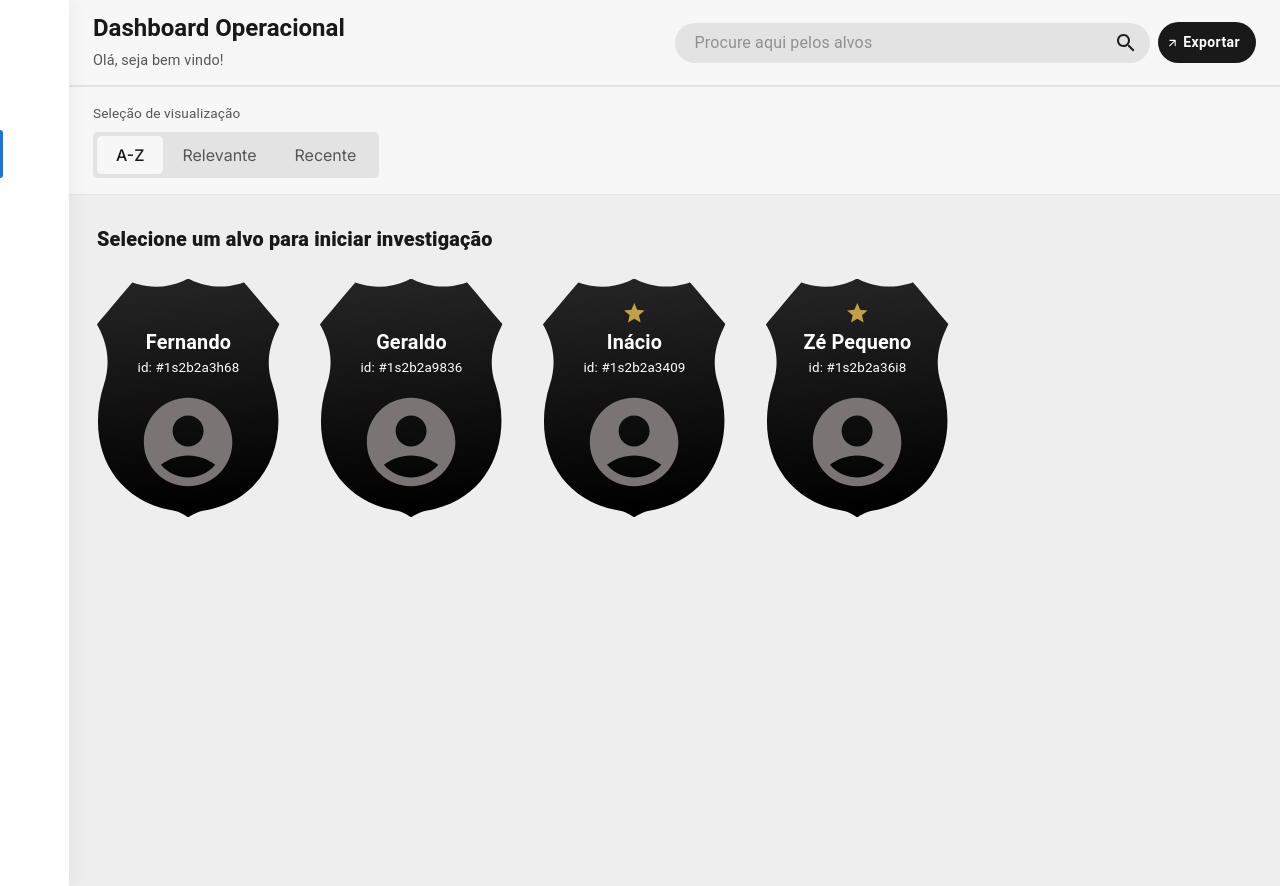
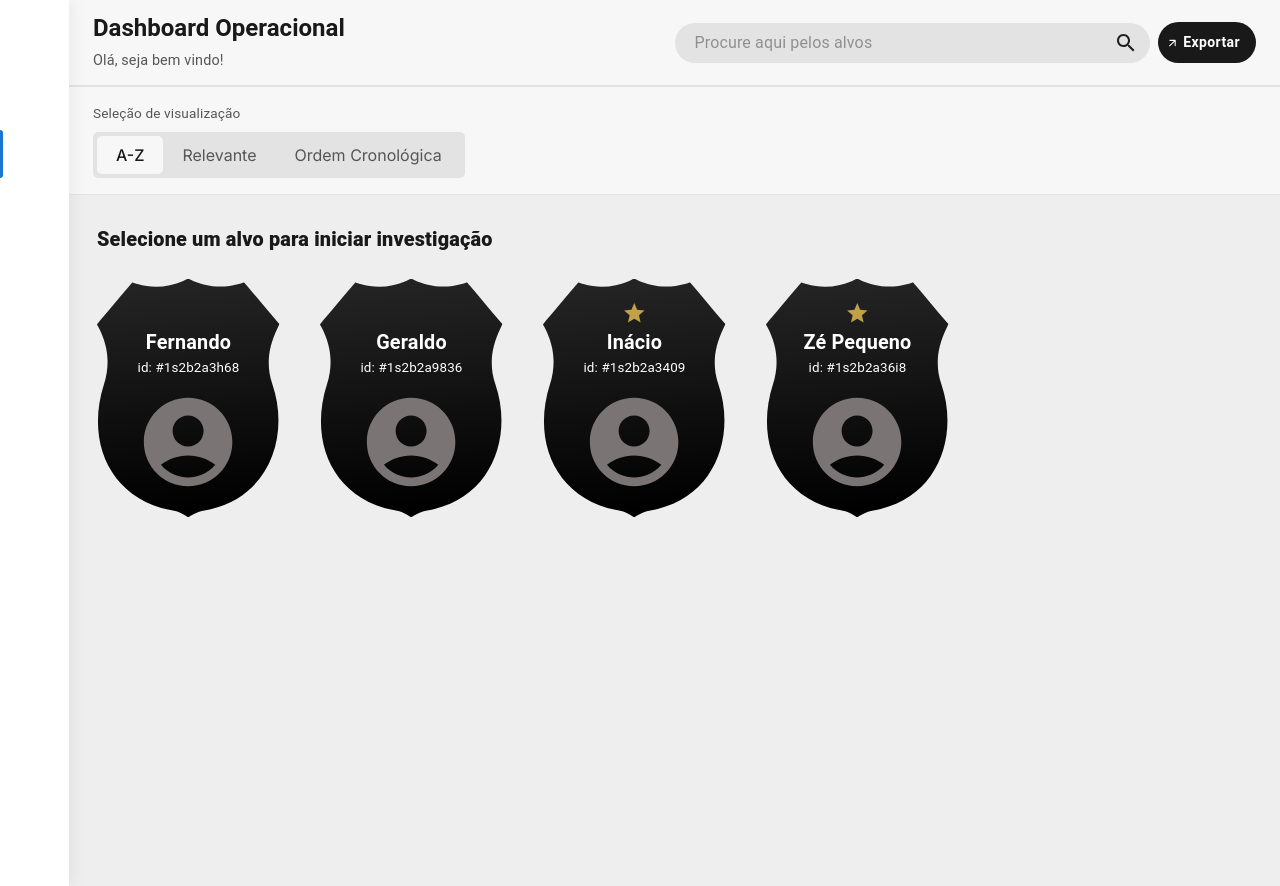
Before and after one commit to lucasdellatorre/dashboard-operacional-frontend, a React (Vite) app: page /alvos in a window 1280 px wide. Built offline with nearby package versions, Linux system fonts and the light colour scheme.

Commit message:
add: filtro de ordem cronologica

```diff
--- a/src/components/suspectCard.tsx
+++ b/src/components/suspectCard.tsx
@@ -10,6 +10,7 @@ interface SuspectCardInterface {
   isRelevant?: boolean;
   photo?: string;
   onClick?: (id: string) => void;
+  dateCreated?: string;
 }
 
 const SuspectCard: React.FC<SuspectCardInterface> = ({
--- a/src/enum/viewSelectionFilterEnum.tsx
+++ b/src/enum/viewSelectionFilterEnum.tsx
@@ -1,5 +1,5 @@
 export enum FilterType {
   ALPHABETICAL_ORDER = "alphabeticalOrder",
   RELEVANT = "relevant",
-  RECENT = "recent",
+  CHRONOLOGICAL_ORDER = "chronologicalOrder",
 }
--- a/src/routes/suspects.tsx
+++ b/src/routes/suspects.tsx
@@ -11,6 +11,7 @@ interface SuspectInterface {
   name: string;
   isRelevant: boolean;
   id: string;
+  dateCreated: string;
 }
 
 const Suspects: React.FC = () => {
@@ -26,7 +27,7 @@ const Suspects: React.FC = () => {
   const filter = [
     { label: "A-Z", value: FilterType.ALPHABETICAL_ORDER },
     { label: "Relevante", value: FilterType.RELEVANT },
-    { label: "Recente", value: FilterType.RECENT },
+    { label: "Ordem Cronológica", value: FilterType.CHRONOLOGICAL_ORDER },
   ];
   const mockSuspects = useMemo<SuspectInterface[]>(
     () => [
@@ -34,21 +35,25 @@ const Suspects: React.FC = () => {
         name: "Zé Pequeno",
         isRelevant: true,
         id: "#1s2b2a36i8 ",
+        dateCreated: "2025-04-01",
       },
       {
         name: "Inácio",
         isRelevant: true,
         id: "#1s2b2a3409",
+        dateCreated: "2025-04-02",
       },
       {
         name: "Fernando",
         isRelevant: false,
         id: "#1s2b2a3h68",
+        dateCreated: "2025-04-01",
       },
       {
         name: "Geraldo",
         isRelevant: false,
         id: "#1s2b2a9836",
+        dateCreated: "2025-04-01",
       },
     ],
     []
@@ -68,6 +73,11 @@ const Suspects: React.FC = () => {
 
     if (selectedFilter === FilterType.RELEVANT) {
       return result.filter((suspect) => suspect.isRelevant);
+    }
+    if (selectedFilter === FilterType.CHRONOLOGICAL_ORDER) {
+      return result.sort((a, b) => {
+        return b.dateCreated.localeCompare(a.dateCreated);
+      });
     }
     return [...result].sort((a, b) => a.name.localeCompare(b.name));
   }, [mockSuspects, selectedFilter, headerInputValue]);
```
